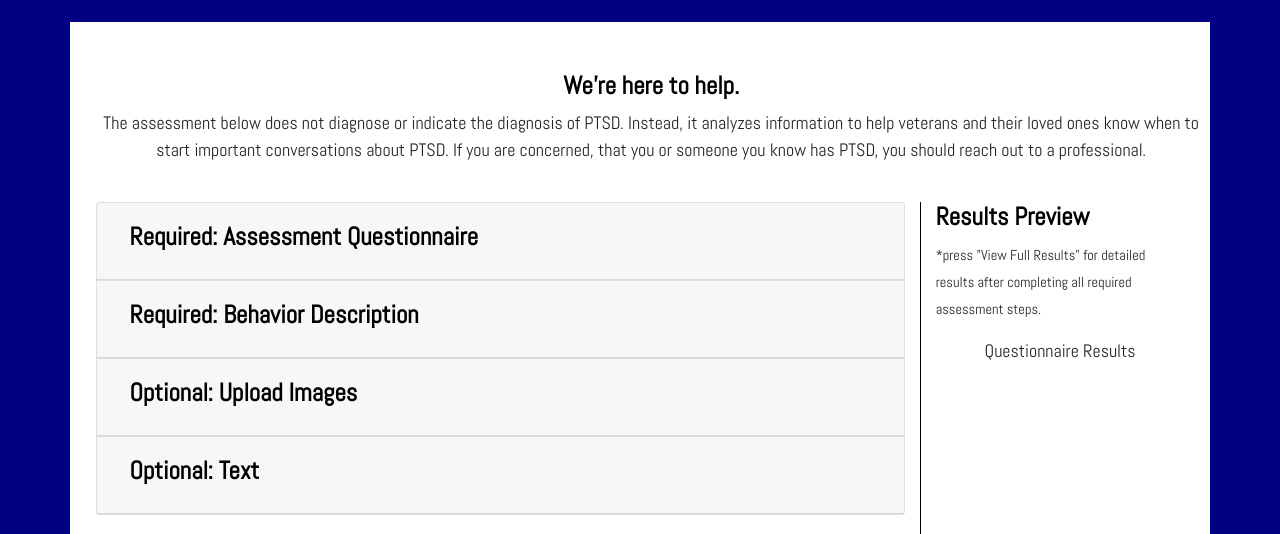
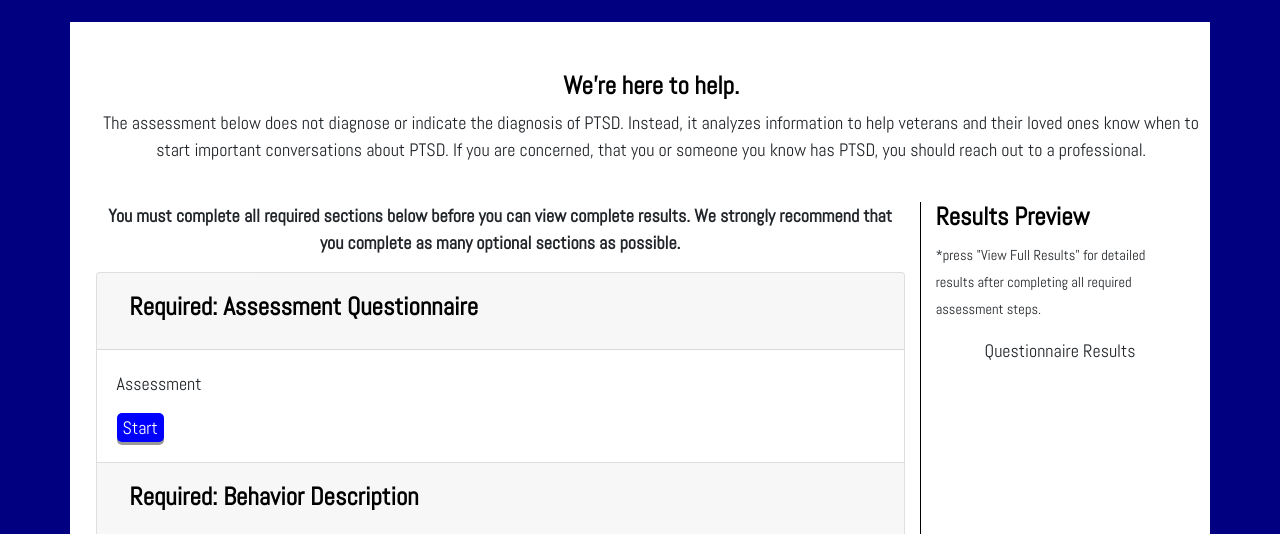
Before and after one commit to technophile81/vetPTSDApp, a plain HTML site: page index.html in a window 1280 px wide. Shown: the part 232-766 px from the top of the page. Drawn offline with nearby package versions, Linux system fonts and the light colour scheme; no server answers.

Commit message:
added some content to index.html

```diff
--- a/index.html
+++ b/index.html
@@ -78,11 +78,12 @@
             </div>
             <div class="row">
                 <div class="col-md-9 col-sm-12" id="assessment-column">
+                    <p class = "bold center">You must complete all required sections below before you can view complete results. We strongly recommend that you complete as many optional sections as possible.</p>
                     <div class="accordion" id="accordion">
                         <div class="card">
                             <div class="card-header" id="headingOne">
                                 <h5 class="mb-0">
-                                    <button class="btn btn-link" type="button" data-toggle="collapse" data-target="#collapseOne" aria-expanded="false" aria-controls="collapseOne">
+                                    <button class="btn btn-link" type="button" data-toggle="collapse" data-target="#collapseOne" aria-expanded="true" aria-controls="collapseOne">
                                         <h3>Required: Assessment Questionnaire</h3>
                                     </button>
                                 </h5>
@@ -95,7 +96,7 @@
 
 
                             <!-- Change class from "collapse show step-one to collapse"     -->
-                            <div id="collapseOne" class="collapse" aria-labelledby="headingOne" data-parent="#accordion">
+                            <div id="collapseOne" class="collapse show" aria-labelledby="headingOne" data-parent="#accordion">
                                 <div class="card-body">
                                     <div class="row">
                                         <div class="col-sm-12" id="assessment-div">
```
